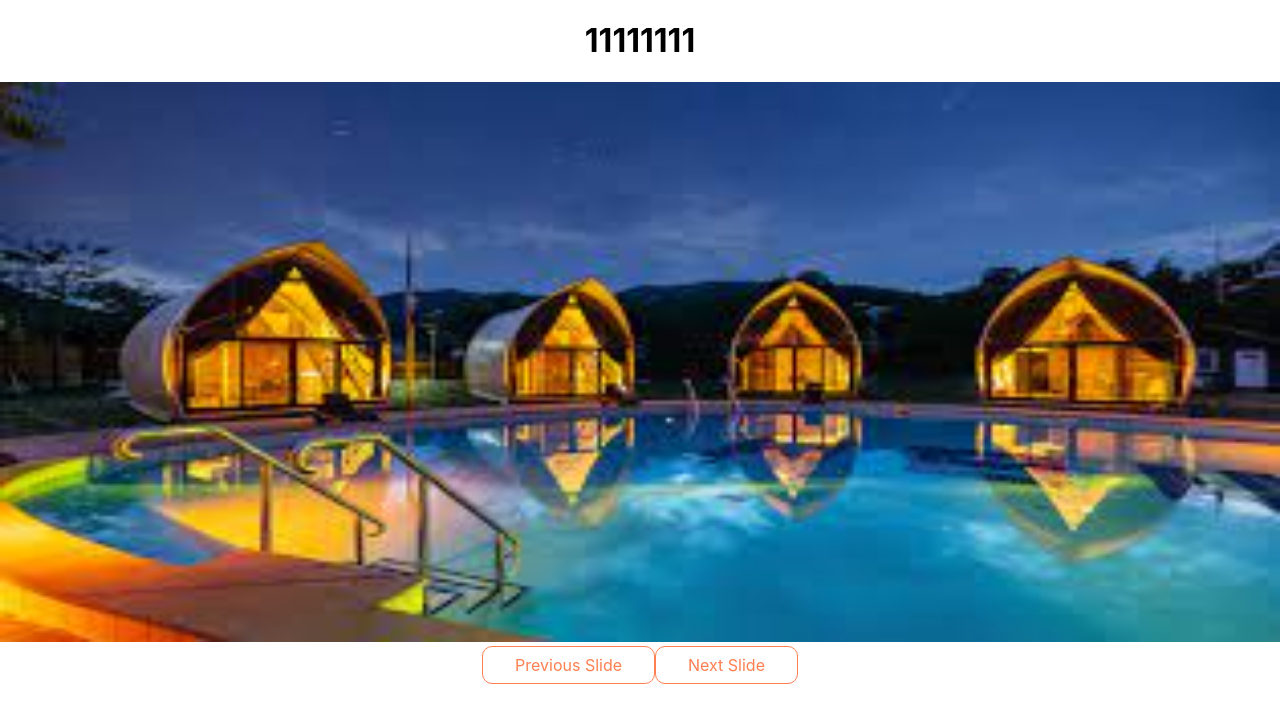
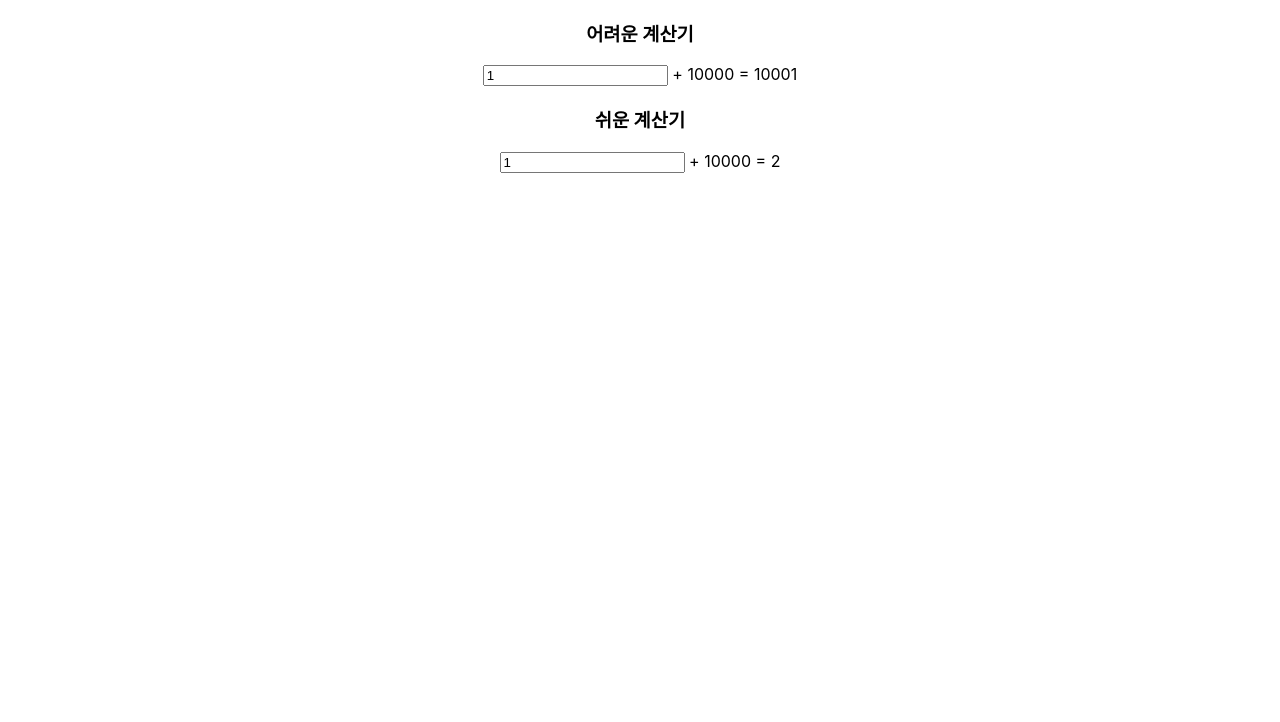
Before and after one commit to Jxxunnn/sideprojects, a React (Create React App) app: page / in a window 1280 px wide. Shown: the top 722 px of the page. Built offline with nearby package versions, Linux system fonts and the light colour scheme.

Commit message:
useMemo, what is memoization

```diff
--- a/src/App.js
+++ b/src/App.js
@@ -1,12 +1,48 @@
-import React, { useState, useRef, useEffect } from "react";
+import React, { useState, useMemo } from "react";
 import "./App.css";
 import Carousel from "./Carousel/Carousel";
 
+const hardCalculate = (number) => {
+  console.log("어려운 계산");
+  for (let i = 0; i < 999999999; i++) {}
+  return number + 10000;
+};
+
+const easyCalculate = (number) => {
+  console.log("쉬운 계산");
+  return number + 1;
+};
+
 function App() {
+  const [hardNumber, setHardNumber] = useState(1);
+  /*  const hardSum = hardCalculate(hardNumber); */
+  const hardSum = useMemo(() => {
+    return hardCalculate(hardNumber);
+  }, [hardNumber]);
+  const [easyNumber, setEasyNumber] = useState(1);
+  const easySum = easyCalculate(easyNumber);
+
   return (
     <div className="App">
       <div>
-        <Carousel></Carousel>
+        <h3>어려운 계산기</h3>
+        <input
+          type="number"
+          value={hardNumber}
+          onChange={(e) => {
+            setHardNumber(e.target.value);
+          }}
+        ></input>
+        <span> + 10000 = {hardSum}</span>
+        <h3>쉬운 계산기</h3>
+        <input
+          type="number"
+          value={easyNumber}
+          onChange={(e) => {
+            setEasyNumber(e.target.value);
+          }}
+        ></input>
+        <span> + 10000 = {easySum}</span>
       </div>
     </div>
   );
--- a/src/Carousel/Carousel.js
+++ b/src/Carousel/Carousel.js
@@ -11,19 +11,18 @@
   const [배너, 배너변경] = useState([img1, img2, img3, img4]);
   const [현재슬라이드, 현재슬라이드변경] = useState(0);
   const [width, setWidth] = useState(0);
-  const [x, x변경] = useState(0);
   const bannerWidthRef = useRef();
-  const countRef = useRef(1);
 
   const prevSlide = () => {
+    setWidth(-bannerWidthRef.current.offsetWidth);
     if (현재슬라이드 > 0) {
       현재슬라이드변경(현재슬라이드 - 1);
     } else {
       현재슬라이드변경(배너.length - 1);
     }
-    console.log(현재슬라이드);
   };
   const nextSlide = () => {
+    setWidth(-bannerWidthRef.current.offsetWidth);
     if (현재슬라이드 < 3) {
       현재슬라이드변경(현재슬라이드 + 1);
     } else {
@@ -31,9 +30,9 @@
     }
   };
 
-  useEffect(() => {
+  /*   useEffect(() => {
     setWidth(-bannerWidthRef.current.offsetWidth);
-  }, [현재슬라이드]);
+  }, [현재슬라이드]); */
 
   return (
     <div className={styles.container}>
```
